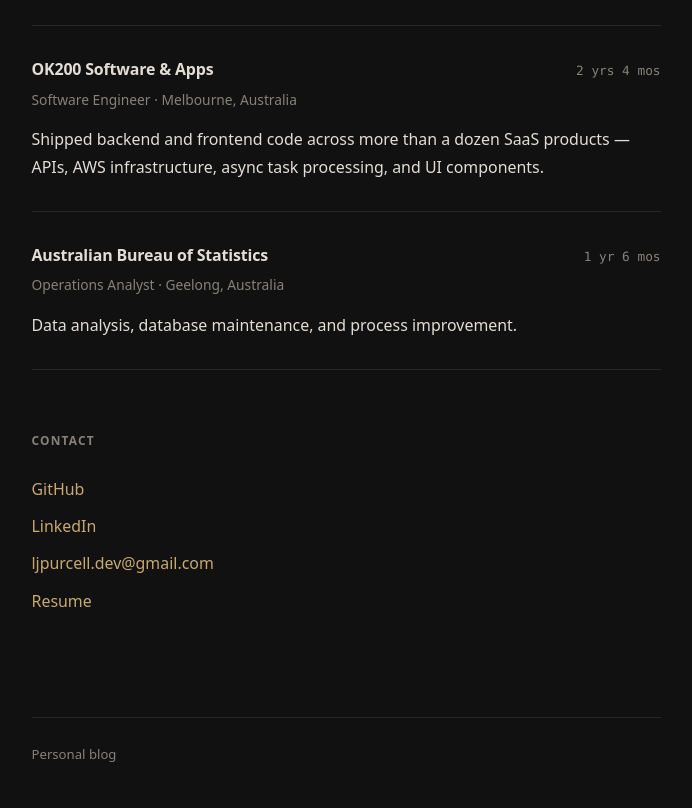
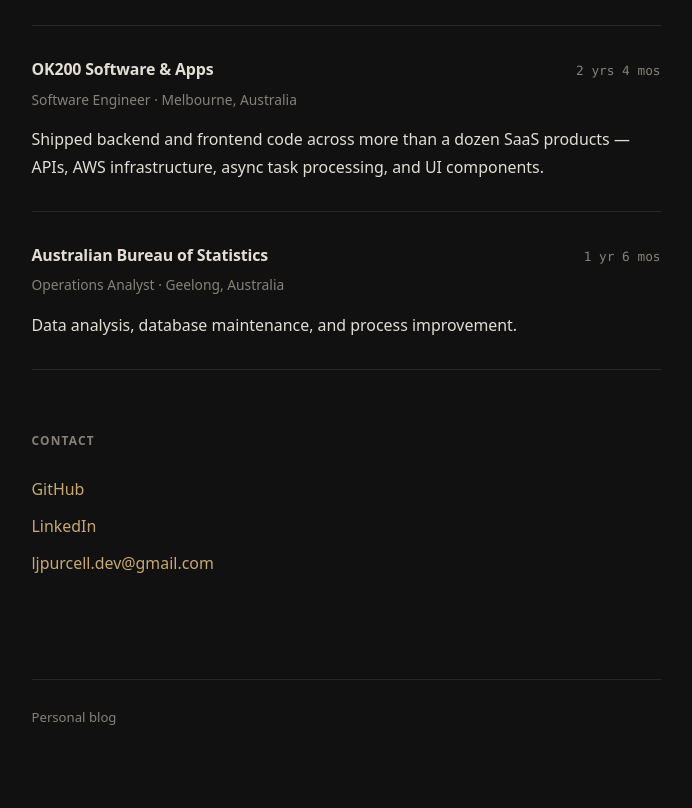
Before and after one commit to ljpurcell/dev.ljpurcell, a plain HTML site: page index.html in a window 1280 px wide. Shown: the part 644-1452 px from the top of the page, without its empty margins (294-986 px from the left). After the commit the page ends 1415 px from the top, so only its background shows below. Drawn offline with Linux system fonts and the light colour scheme.

Commit message:
Remove resume for now

```diff
--- a/index.html
+++ b/index.html
@@ -114,11 +114,11 @@
                 >ljpurcell.dev@gmail.com</a
               >
             </li>
-            <li>
-              <a href="/resume.pdf" target="_blank" rel="noopener noreferrer"
-                >Resume</a
-              >
-            </li>
+            <!-- <li> -->
+            <!--   <a href="/resume.pdf" target="_blank" rel="noopener noreferrer" -->
+            <!--     >Resume</a -->
+            <!--   > -->
+            <!-- </li> -->
           </ul>
         </section>
       </div>
```
